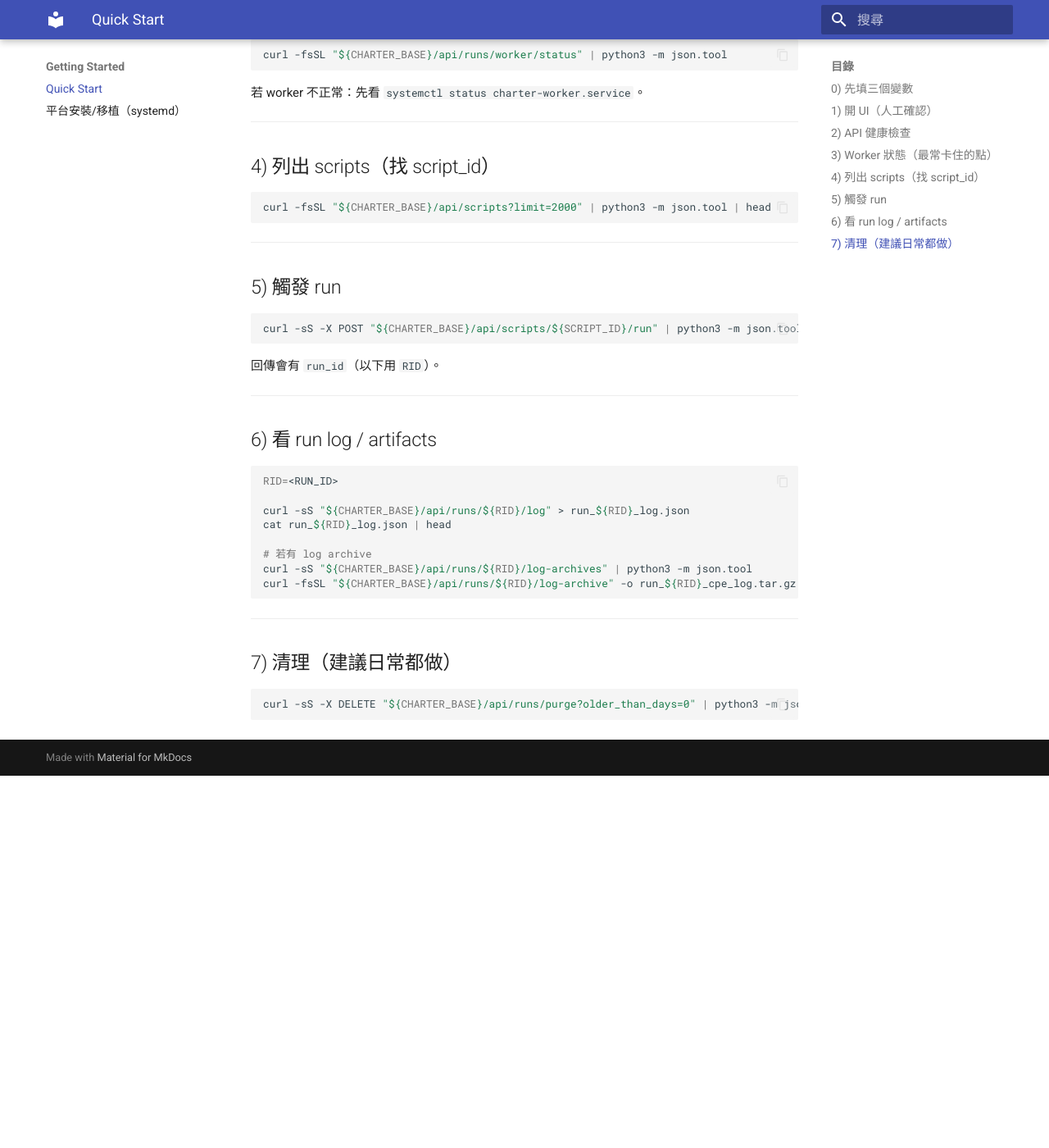
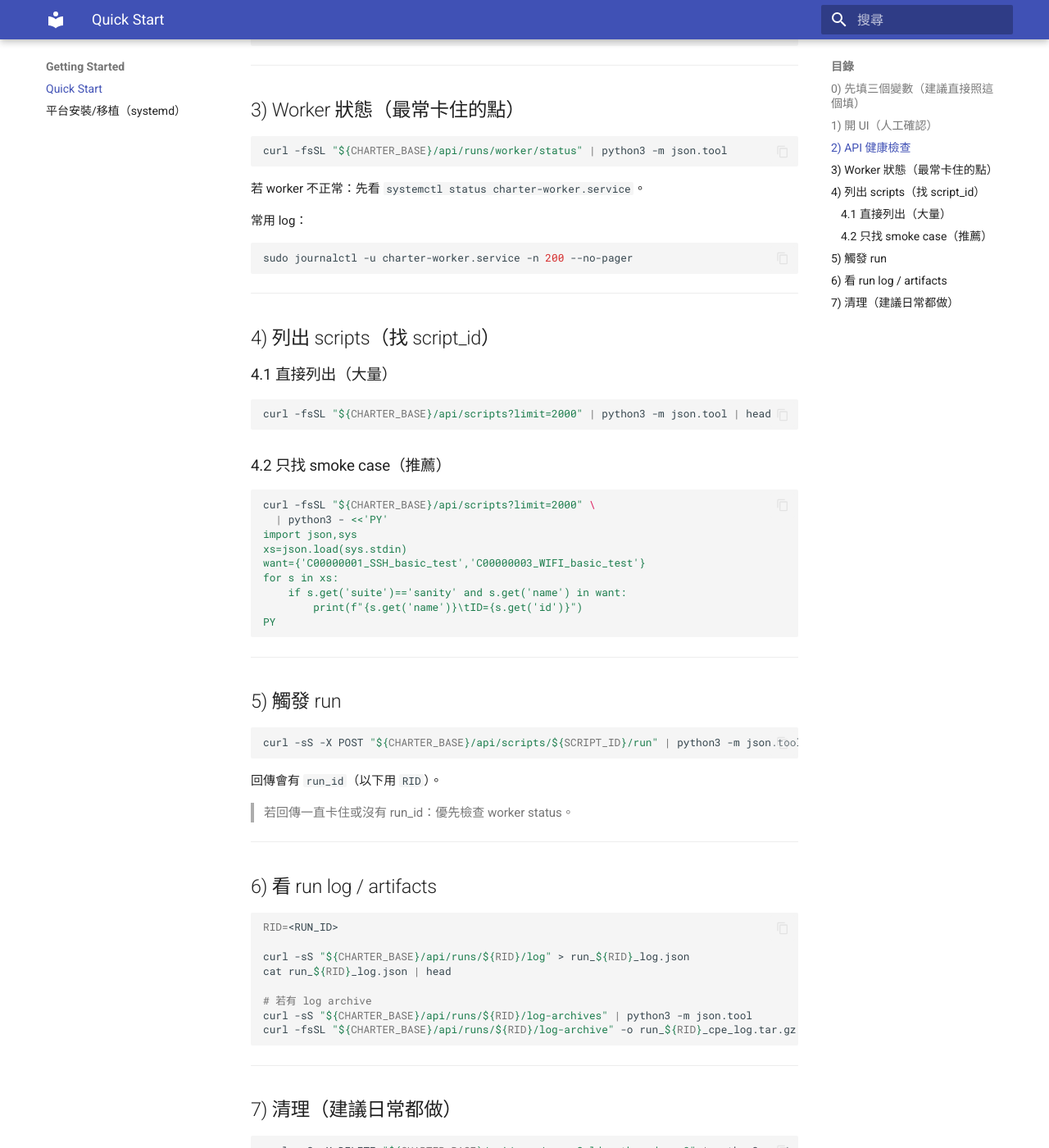
Before and after one commit to askeywifisit-ui/charter_project, an MkDocs documentation site: the page built from docs/charter_site/docs/getting_started/quick_start.md, in a window 1280 px wide and 1400 px high, scrolled down 843 px. Shown: the whole window at 82% size. Built offline with MkDocs 1.6.1 and Material for MkDocs 9.7.7, drawn with Linux system fonts in a browser that asks for light colours; comment, search, counter and statistics services are not loaded; before the commit the page ends 1789 px from its top, so only the background shows below that; some of the changed text lies outside the part shown.

Commit message:
Docs: improve quick_start with colleague-friendly examples and smoke script lookup

````diff
--- a/docs/charter_site/docs/getting_started/quick_start.md
+++ b/docs/charter_site/docs/getting_started/quick_start.md
@@ -6,13 +6,18 @@
 
 ---
 
-## 0) 先填三個變數
+## 0) 先填三個變數（建議直接照這個填）
 
-```bash
-export CONTROL_PC_IP="<CONTROL_PC_IP>"   # 例如 172.14.1.140
-export CHARTER_BASE="http://${CONTROL_PC_IP}:5173"
-export SCRIPT_ID="<SCRIPT_ID_11F_140>"   # 選一個簡單的 sanity，例如 SSH basic
-```
+!!! tip "建議範例（11 LAB）"
+
+    ```bash
+    export CONTROL_PC_IP="172.14.1.140"
+    export CHARTER_BASE="http://${CONTROL_PC_IP}:5173"
+    # 最穩的 smoke（擇一）：
+    export SCRIPT_ID="<fill>"  # 例如 C00000001_SSH_basic_test 的 11F_140 script id
+    ```
+
+> `SCRIPT_ID` 建議用「最小 smoke case」；不要一開始就跑會 power-cycle 的 case。
 
 ---
 
@@ -39,12 +44,31 @@ curl -fsSL "${CHARTER_BASE}/api/runs/worker/status" | python3 -m json.tool
 
 若 worker 不正常：先看 `systemctl status charter-worker.service`。
 
+常用 log：
+```bash
+sudo journalctl -u charter-worker.service -n 200 --no-pager
+```
+
 ---
 
 ## 4) 列出 scripts（找 script_id）
 
+### 4.1 直接列出（大量）
 ```bash
 curl -fsSL "${CHARTER_BASE}/api/scripts?limit=2000" | python3 -m json.tool | head
+```
+
+### 4.2 只找 smoke case（推薦）
+```bash
+curl -fsSL "${CHARTER_BASE}/api/scripts?limit=2000" \
+  | python3 - <<'PY'
+import json,sys
+xs=json.load(sys.stdin)
+want={'C00000001_SSH_basic_test','C00000003_WIFI_basic_test'}
+for s in xs:
+    if s.get('suite')=='sanity' and s.get('name') in want:
+        print(f"{s.get('name')}\tID={s.get('id')}")
+PY
 ```
 
 ---
@@ -56,6 +80,8 @@ curl -sS -X POST "${CHARTER_BASE}/api/scripts/${SCRIPT_ID}/run" | python3 -m jso
 ```
 
 回傳會有 `run_id`（以下用 `RID`）。
+
+> 若回傳一直卡住或沒有 run_id：優先檢查 worker status。
 
 ---
 
````
